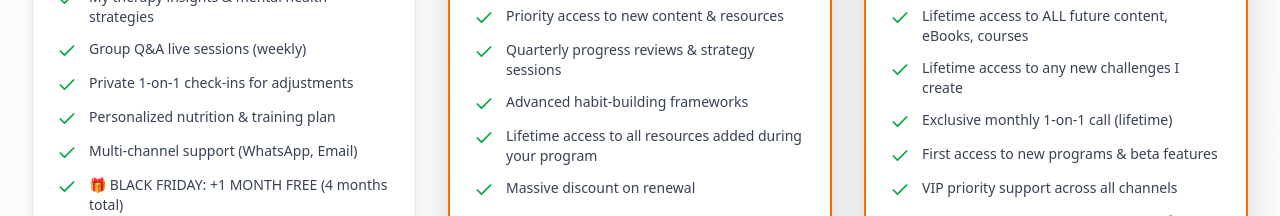
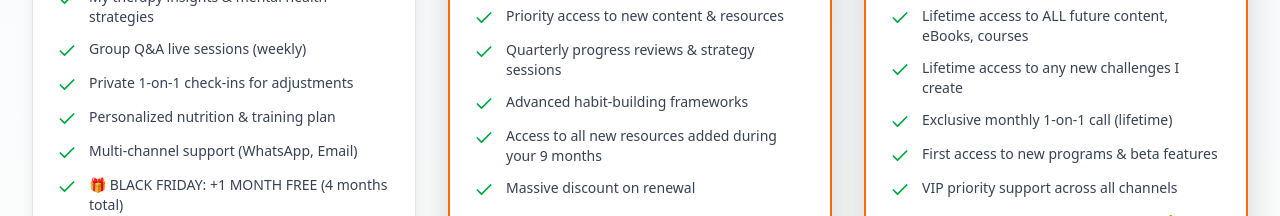
Before and after one commit to AdrianoDRJB/Transform-method, a React (Vite) app: page /plans in a window 1280 px wide. Shown: the part 1000-1216 px from the top of the page. Built offline with nearby package versions, Linux system fonts and the light colour scheme.

Commit message:
Fix EVOLVE plan description: remove lifetime access (only for ELITE)

```diff
--- a/src/components/PlansPage.jsx
+++ b/src/components/PlansPage.jsx
@@ -47,7 +47,7 @@ const PlansPage = () => {
         'Priority access to new content & resources',
         'Quarterly progress reviews & strategy sessions',
         'Advanced habit-building frameworks',
-        'Lifetime access to all resources added during your program',
+        'Access to all new resources added during your 9 months',
         'Massive discount on renewal',
         '30-day money-back guarantee'
       ],
```
